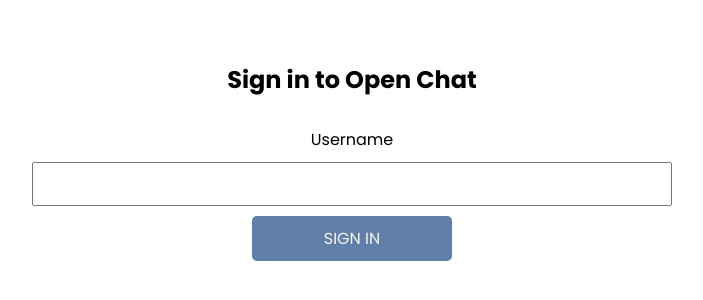
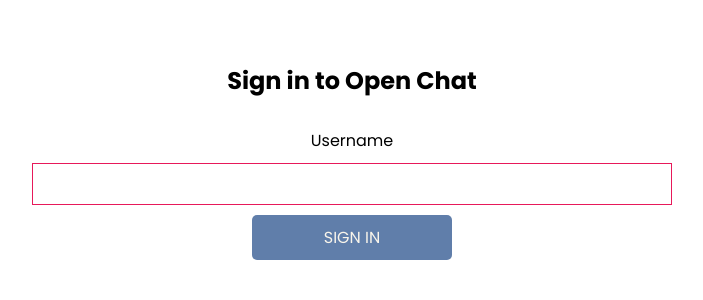
Before and after one commit to manuelleungchen/chat-app, a React (Create React App) app in the folder client/: page / in a window 1280 px wide. Shown: the part 234-534 px from the top of the page, without its empty margins (288-991 px from the left). Built offline with nearby package versions, Linux system fonts and the light colour scheme; no server answers.

Commit message:
disabled sign in button when username is empty

```diff
--- a/client/src/index.css
+++ b/client/src/index.css
@@ -6,6 +6,7 @@
     padding: 0;
     font-family: 'Poppins', sans-serif;
 }
+
 .home__container {
     width: 100%;
     height: 100vh;
@@ -14,16 +15,24 @@
     justify-content: center;
     align-items: center;
 }
-.home__container > * {
+
+.home__container>* {
     margin-bottom: 10px;
 }
+
 .home__header {
     margin-bottom: 30px;
 }
+
 .username__input {
     padding: 10px;
     width: 50%;
 }
+
+.username__input.error {
+    border: 1px solid #e7195a;;
+}
+
 .home__cta {
     width: 200px;
     padding: 10px;
@@ -35,12 +44,14 @@
     border: none;
     border-radius: 5px;
 }
+
 .chat {
     width: 100%;
     height: 100vh;
     display: flex;
     align-items: center;
 }
+
 .chat__sidebar {
     height: 100%;
     background-color: #f9f5eb;
@@ -48,23 +59,28 @@
     padding: 20px;
     border-right: 1px solid #fdfdfd;
 }
+
 .chat__main {
     height: 100%;
     flex: 0.8;
 }
+
 .chat__header {
     margin: 30px 0 20px 0;
 }
-.chat__users > * {
+
+.chat__users>* {
     margin-bottom: 10px;
     color: #607eaa;
     font-size: 14px;
 }
-.online__users > * {
+
+.online__users>* {
     margin-bottom: 10px;
     color: rgb(238, 102, 102);
     font-style: italic;
 }
+
 .chat__mainHeader {
     width: 100%;
     height: 10vh;
@@ -74,6 +90,7 @@
     padding: 20px;
     background-color: #f9f5eb;
 }
+
 .leaveChat__btn {
     padding: 10px;
     width: 150px;
@@ -83,6 +100,7 @@
     cursor: pointer;
     color: #eae3d2;
 }
+
 .message__container {
     width: 100%;
     height: 80vh;
@@ -91,14 +109,16 @@
     overflow-y: scroll;
 }
 
-.message__container > * {
+.message__container>* {
     margin-bottom: 10px;
 }
+
 .chat__footer {
     padding: 10px;
     background-color: #f9f5eb;
     height: 10vh;
 }
+
 .form {
     width: 100%;
     height: 100%;
@@ -106,6 +126,7 @@
     align-items: center;
     justify-content: space-between;
 }
+
 .message {
     width: 80%;
     height: 100%;
@@ -114,6 +135,7 @@
     outline: none;
     padding: 15px;
 }
+
 .sendBtn {
     width: 150px;
     background-color: green;
@@ -123,9 +145,11 @@
     color: #eae3d2;
     cursor: pointer;
 }
+
 .sendBtn:hover {
     background-color: rgb(129, 201, 129);
 }
+
 .message__recipient {
     background-color: #f5ccc2;
     width: 300px;
@@ -133,6 +157,7 @@
     border-radius: 10px;
     font-size: 15px;
 }
+
 .message__sender {
     background-color: rgb(194, 243, 194);
     max-width: 300px;
@@ -141,12 +166,15 @@
     margin-left: auto;
     font-size: 15px;
 }
-.message__chats > p {
+
+.message__chats>p {
     font-size: 13px;
 }
+
 .sender__name {
     text-align: right;
 }
+
 .message__status {
     position: fixed;
     bottom: 50px;
--- a/client/src/pages/Home.js
+++ b/client/src/pages/Home.js
@@ -21,11 +21,11 @@ const Home = ({ socket }) => {
                 minLength={6}
                 name="username"
                 id="username"
-                className="username__input"
+                className={`username__input ${!userName && "error"}`}
                 value={userName}
                 onChange={(e) => setUserName(e.target.value)}
             />
-            <button className="home__cta">SIGN IN</button>
+            <button className="home__cta" disabled={!userName} >SIGN IN</button>
         </form>
     );
 };
```
Lines whose indentation alone changed are shown as unchanged.
